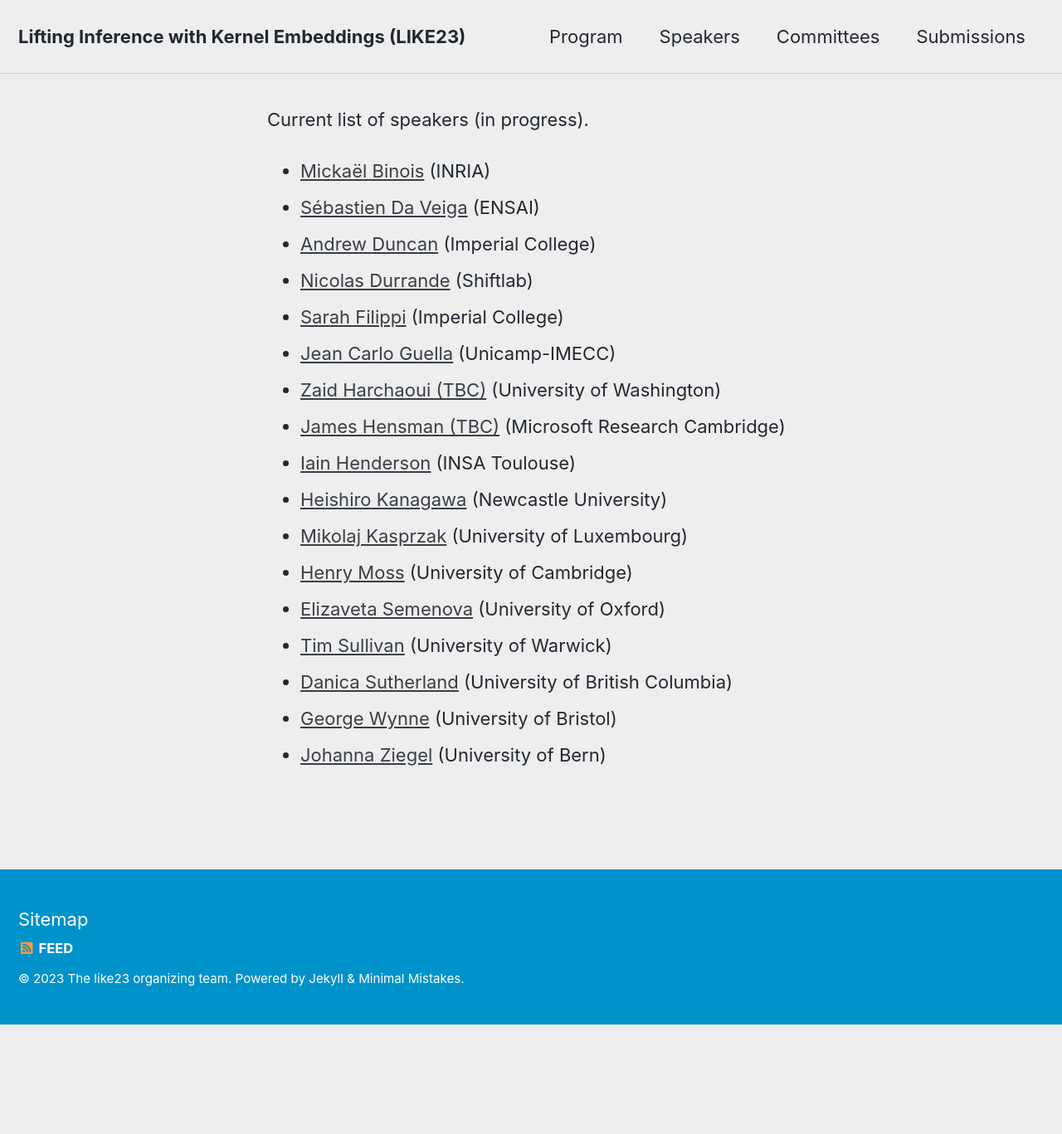
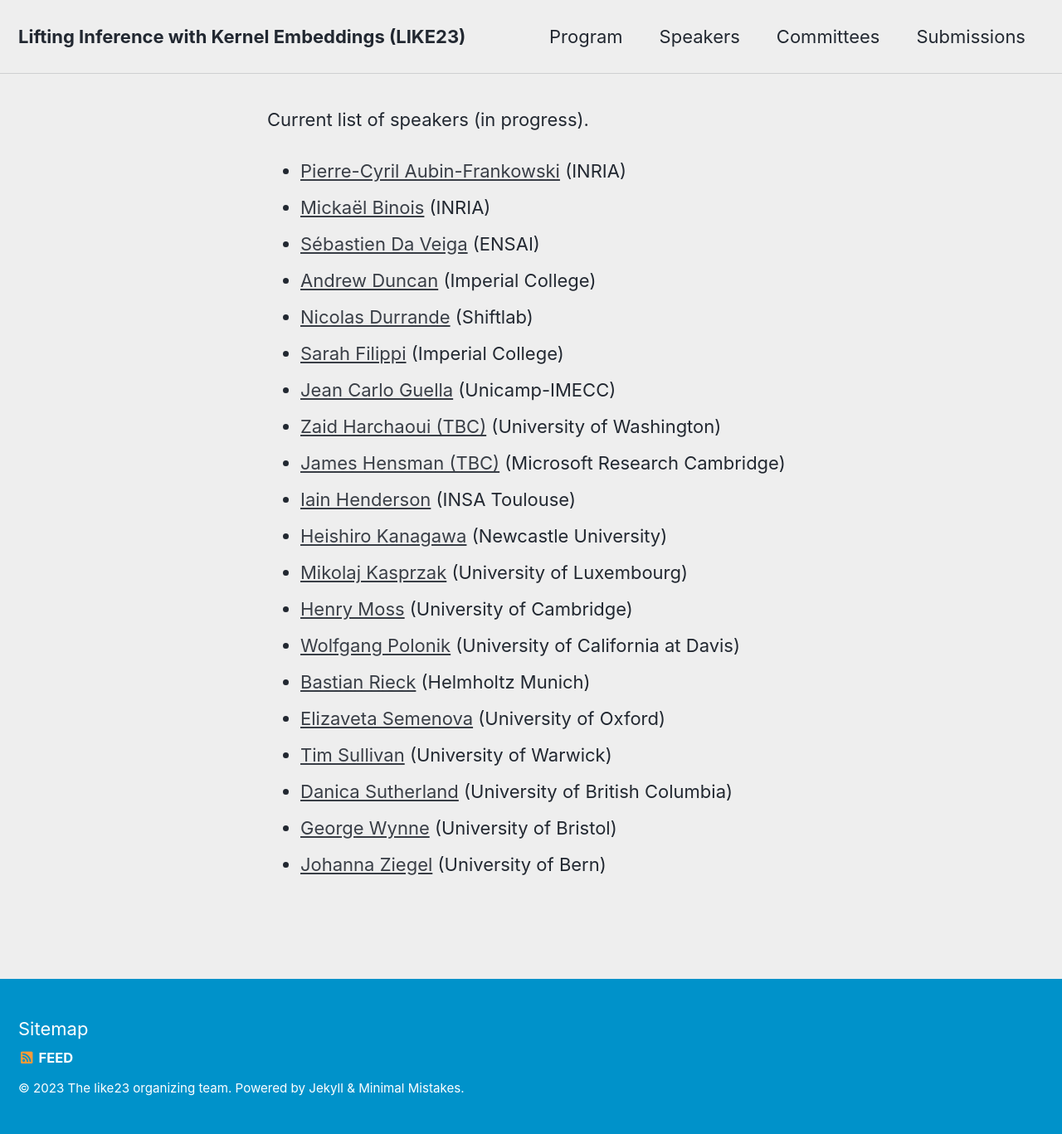
Before and after one commit to LIKE23-Bern/LIKE23-Bern.github.io, a Jekyll site: the page built from _pages/speakers.md, in a window 1280 px wide. Shown: the whole page at 83% size. Built offline with Jekyll 4.4.1, drawn with Linux system fonts in a browser that asks for light colours; cached includes are drawn as plain includes; before the commit the page ends 1235 px from its top, so only the background shows below that.

Commit message:
Update speakers.md

```diff
--- a/_pages/speakers.md
+++ b/_pages/speakers.md
@@ -7,6 +7,7 @@ permalink: /speakers/
 
 Current list of speakers (in progress).
 
+  * [Pierre-Cyril Aubin-Frankowski](https://pcaubin.github.io/) (INRIA)
   * [Mickaël Binois](https://sites.google.com/site/mickaelbinoishomepage/) (INRIA)
   * [Sébastien Da Veiga](https://ensai.fr/en/equipe/da-veiga-sebastien/) (ENSAI)
   * [Andrew Duncan](https://www.ma.imperial.ac.uk/~aduncan/) (Imperial College)
@@ -19,6 +20,8 @@ Current list of speakers (in progress).
   * [Heishiro Kanagawa](https://noukoudashisoup.github.io/) (Newcastle University)
   * [Mikolaj Kasprzak](https://www.mikolajkasprzak.com/) (University of Luxembourg)
   * [Henry Moss](https://henrymoss.github.io/) (University of Cambridge)
+  * [Wolfgang Polonik](https://www.stat.ucdavis.edu/~polonik/WP-personal-home.html) (University of California at Davis)
+  * [Bastian Rieck](https://bastian.rieck.me/) (Helmholtz Munich)
   * [Elizaveta Semenova](https://www.elizaveta-semenova.com/) (University of Oxford)
   * [Tim Sullivan](http://www.tjsullivan.org.uk/) (University of Warwick)
   * [Danica Sutherland](https://djsutherland.ml/) (University of British Columbia)
```
